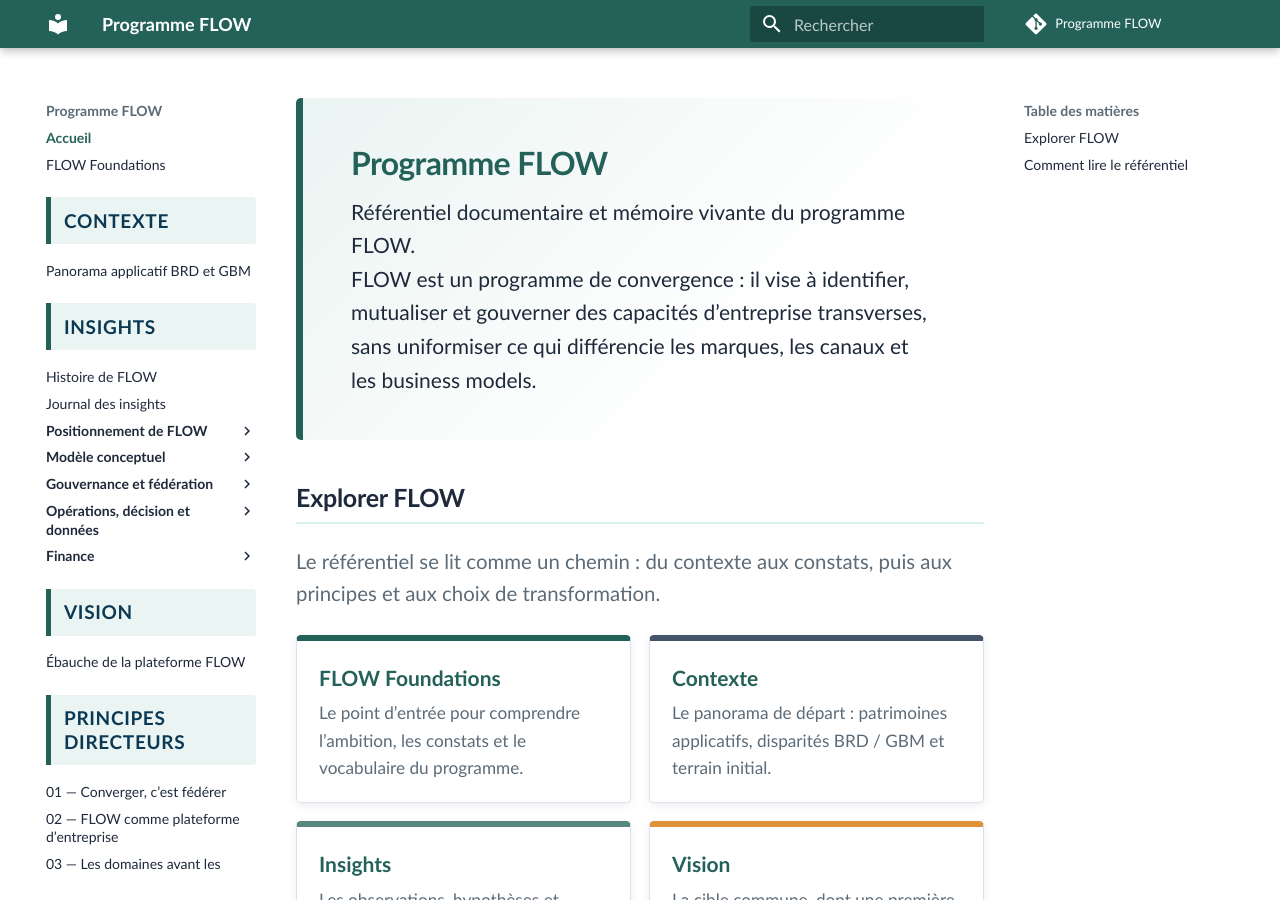
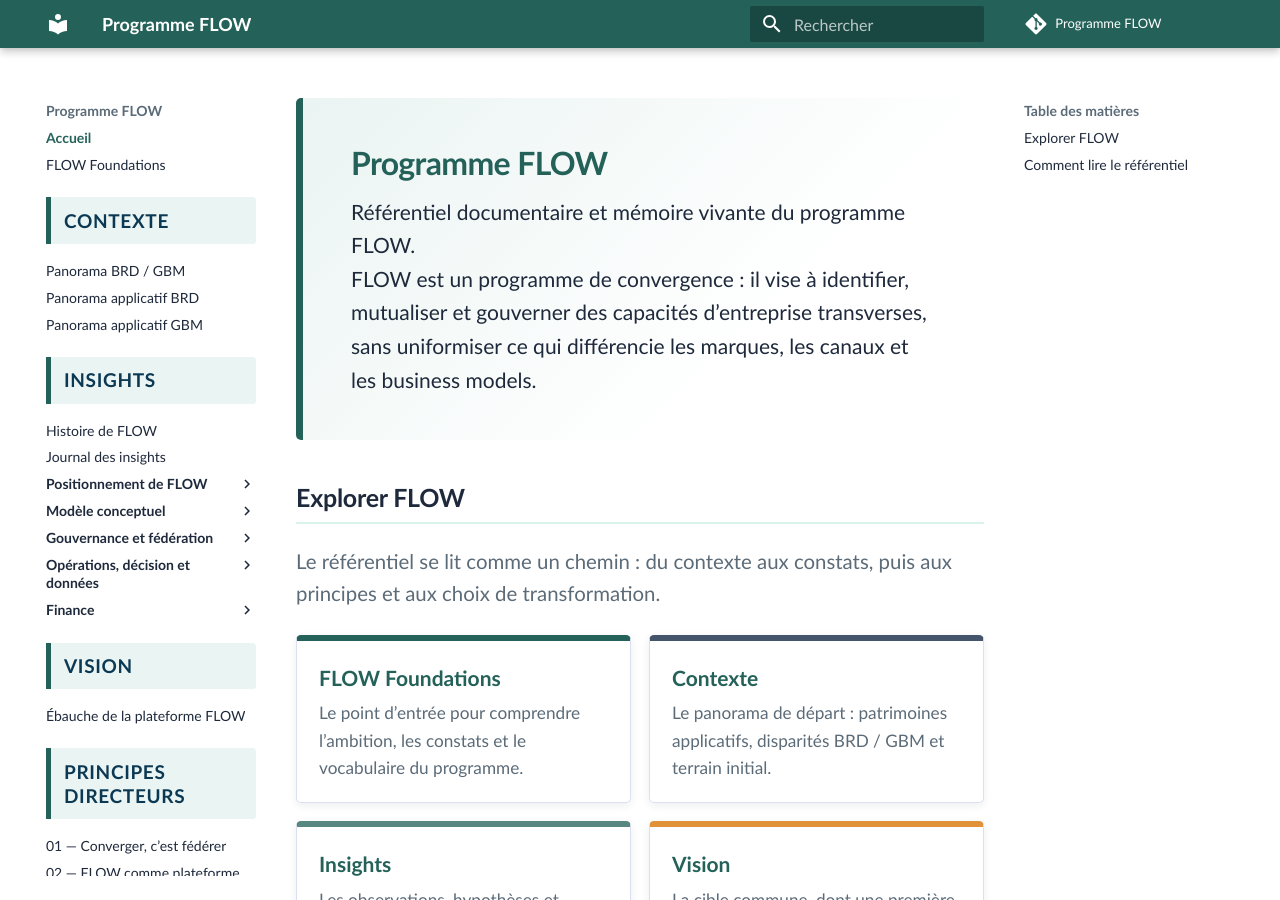
Before and after one commit to laurent-sintes/FLOW-Program, an MkDocs documentation site: the page built from docs/index.md, in a window 1280 px wide and 900 px high. Built offline with MkDocs 1.6.1 and Material for MkDocs 9.7.7, drawn with Linux system fonts in a browser that asks for light colours; comment, search, counter and statistics services are not loaded.

Commit message:
Sépare les panoramas BRD et GBM dans la navigation

```diff
--- a/mkdocs.yml
+++ b/mkdocs.yml
@@ -27,7 +27,9 @@ nav:
   - FLOW Foundations: flow-foundations.md
   - Contexte:
       - Repères: contexte/index.md
-      - Panorama applicatif BRD et GBM: contexte/panorama-applicatif-brd-gbm.md
+      - Panorama BRD / GBM: contexte/panorama-applicatif-brd-gbm.md
+      - Panorama applicatif BRD: contexte/panorama-brd.md
+      - Panorama applicatif GBM: contexte/panorama-gbm.md
   - Insights:
       - Repères: insights/index.md
       - Histoire de FLOW: insights/histoire-de-flow.md
```
